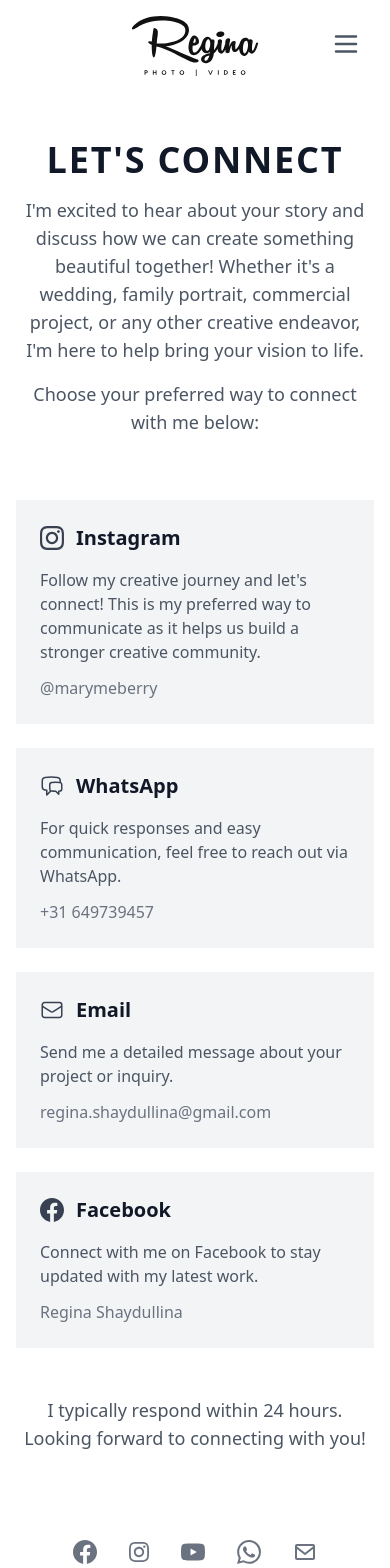
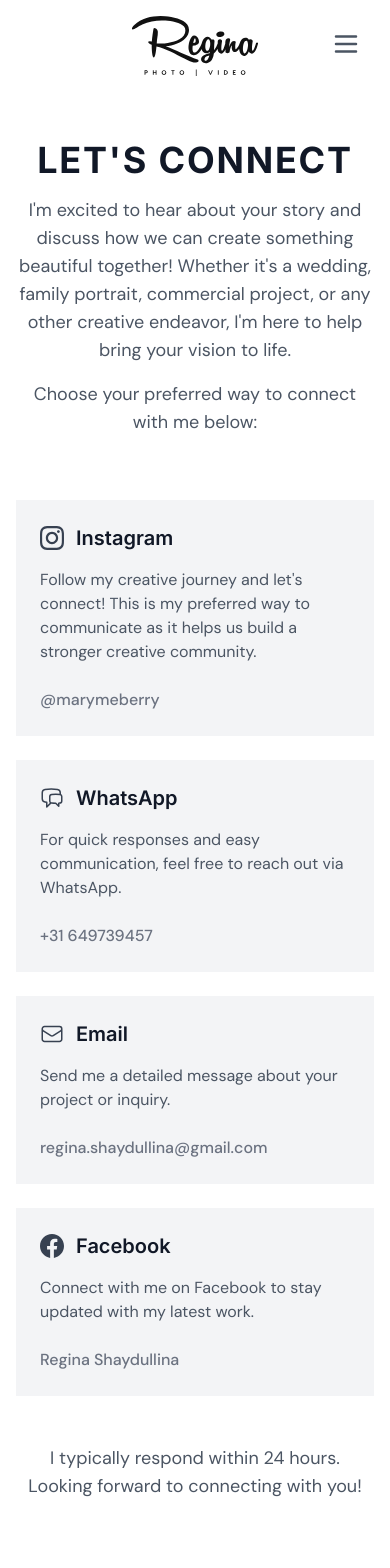
Before and after one commit to Qvatra/regina-studio, a Next.js app: page /contact in a window 390 px wide. Shown: the top 1568 px of the page. Built offline with nearby package versions, Linux system fonts and the light colour scheme.

Commit message:
apply DRY

```diff
--- /dev/null
+++ b/components/Card.tsx
@@ -0,0 +1,59 @@
+import { ReactNode } from 'react';
+import Link from 'next/link';
+import React from 'react';
+
+interface CardProps {
+  href?: string;
+  className?: string;
+  children: ReactNode;
+  onClick?: () => void;
+}
+
+interface CardHeaderProps {
+  children: ReactNode;
+  className?: string;
+}
+
+interface CardContentProps {
+  children: ReactNode;
+  className?: string;
+}
+
+interface CardFooterProps {
+  children: ReactNode;
+  className?: string;
+}
+
+export function Card({ href, className = "", children, onClick }: CardProps) {
+  const cardClassName = `block p-6 h-full group bg-gray-100 hover:bg-gray-200 transition-all hover:scale-105 relative ${className}`;
+
+  return href ? (
+    <Link href={href} className={cardClassName}>{children}</Link>
+  ) : (
+    <div onClick={onClick} className={cardClassName}>{children}</div>
+  );
+}
+
+export function CardHeader({ children, className = "" }: CardHeaderProps) {
+  return (
+    <div className={`text-xl font-semibold mb-2 ${className}`}>
+      {children}
+    </div>
+  );
+}
+
+export function CardContent({ children, className = "" }: CardContentProps) {
+  return (
+    <div className={`text-gray-600 mb-12 ${className}`}>
+      {children}
+    </div>
+  );
+}
+
+export function CardFooter({ children, className = "" }: CardFooterProps) {
+  return (
+    <div className={`absolute bottom-6 left-6 right-6 text-gray-500 font-medium ${className}`}>
+      {children}
+    </div>
+  );
+}
--- a/components/Footer.tsx
+++ b/components/Footer.tsx
@@ -1,70 +1,72 @@
 import Link from 'next/link';
 
+const socialLinks = [
+  {
+    href: "https://facebook.com/regina.shaydullina.5",
+    label: "Facebook",
+    icon: (
+      <svg className="h-6 w-6" fill="currentColor" viewBox="0 0 24 24">
+        <path d="M24 12.073c0-6.627-5.373-12-12-12s-12 5.373-12 12c0 5.99 4.388 10.954 10.125 11.854v-8.385H7.078v-3.47h3.047V9.43c0-3.007 1.792-4.669 4.533-4.669 1.312 0 2.686.235 2.686.235v2.953H15.83c-1.491 0-1.956.925-1.956 1.874v2.25h3.328l-.532 3.47h-2.796v8.385C19.612 23.027 24 18.062 24 12.073z"/>
+      </svg>
+    )
+  },
+  {
+    href: "https://instagram.com/marymeberry",
+    label: "Instagram",
+    icon: (
+      <svg className="h-5 w-5" fill="currentColor" viewBox="0 0 24 24">
+        <path d="M12 2.163c3.204 0 3.584.012 4.85.07 3.252.148 4.771 1.691 4.919 4.919.058 1.265.069 1.645.069 4.849 0 3.205-.012 3.584-.069 4.849-.149 3.225-1.664 4.771-4.919 4.919-1.266.058-1.644.07-4.85.07-3.204 0-3.584-.012-4.849-.07-3.26-.149-4.771-1.699-4.919-4.92-.058-1.265-.07-1.644-.07-4.849 0-3.204.013-3.583.07-4.849.149-3.227 1.664-4.771 4.919-4.919 1.266-.057 1.645-.069 4.849-.069zm0-2.163c-3.259 0-3.667.014-4.947.072-4.358.2-6.78 2.618-6.98 6.98-.059 1.281-.073 1.689-.073 4.948 0 3.259.014 3.668.072 4.948.2 4.358 2.618 6.78 6.98 6.98 1.281.058 1.689.072 4.948.072 3.259 0 3.668-.014 4.948-.072 4.354-.2 6.782-2.618 6.979-6.98.059-1.28.073-1.689.073-4.948 0-3.259-.014-3.667-.072-4.947-.196-4.354-2.617-6.78-6.979-6.98-1.281-.059-1.69-.073-4.949-.073zm0 5.838c-3.403 0-6.162 2.759-6.162 6.162s2.759 6.163 6.162 6.163 6.162-2.759 6.162-6.163c0-3.403-2.759-6.162-6.162-6.162zm0 10.162c-2.209 0-4-1.79-4-4 0-2.209 1.791-4 4-4s4 1.791 4 4c0 2.21-1.791 4-4 4zm6.406-11.845c-.796 0-1.441.645-1.441 1.44s.645 1.44 1.441 1.44c.795 0 1.439-.645 1.439-1.44s-.644-1.44-1.439-1.44z"/>
+      </svg>
+    )
+  },
+  {
+    href: "https://youtube.com/@reginashaidullina-zin",
+    label: "YouTube",
+    icon: (
+      <svg className="h-6 w-6" fill="currentColor" viewBox="0 0 24 24">
+        <path d="M23.498 6.186a3.016 3.016 0 0 0-2.122-2.136C19.505 3.545 12 3.545 12 3.545s-7.505 0-9.377.505A3.017 3.017 0 0 0 .502 6.186C0 8.07 0 12 0 12s0 3.93.502 5.814a3.016 3.016 0 0 0 2.122 2.136c1.871.505 9.376.505 9.376.505s7.505 0 9.377-.505a3.015 3.015 0 0 0 2.122-2.136C24 15.93 24 12 24 12s0-3.93-.502-5.814zM9.545 15.568V8.432L15.818 12l-6.273 3.568z"/>
+      </svg>
+    )
+  },
+  {
+    href: "https://wa.me/+31649739457",
+    label: "WhatsApp",
+    icon: (
+      <svg className="h-6 w-6" fill="currentColor" viewBox="0 0 24 24">
+        <path d="M17.472 14.382c-.297-.149-1.758-.867-2.03-.967-.273-.099-.471-.148-.67.15-.197.297-.767.966-.94 1.164-.173.199-.347.223-.644.075-.297-.15-1.255-.463-2.39-1.475-.883-.788-1.48-1.761-1.653-2.059-.173-.297-.018-.458.13-.606.134-.133.298-.347.446-.52.149-.174.198-.298.298-.497.099-.198.05-.371-.025-.52-.075-.149-.669-1.612-.916-2.207-.242-.579-.487-.5-.669-.51-.173-.008-.371-.01-.57-.01-.198 0-.52.074-.792.372-.272.297-1.04 1.016-1.04 2.479 0 1.462 1.065 2.875 1.213 3.074.149.198 2.096 3.2 5.077 4.487.709.306 1.262.489 1.694.625.712.227 1.36.195 1.871.118.571-.085 1.758-.719 2.006-1.413.248-.694.248-1.289.173-1.413-.074-.124-.272-.198-.57-.347m-5.421 7.403h-.004a9.87 9.87 0 01-5.031-1.378l-.361-.214-3.741.982.998-3.648-.235-.374a9.86 9.86 0 01-1.51-5.26c.001-5.45 4.436-9.884 9.888-9.884 2.64 0 5.122 1.03 6.988 2.898a9.825 9.825 0 012.893 6.994c-.003 5.45-4.437 9.884-9.885 9.884m8.413-18.297A11.815 11.815 0 0012.05 0C5.495 0 .16 5.335.157 11.892c0 2.096.547 4.142 1.588 5.945L.057 24l6.305-1.654a11.882 11.882 0 005.683 1.448h.005c6.554 0 11.89-5.335 11.893-11.893a11.821 11.821 0 00-3.48-8.413z"/>
+      </svg>
+    )
+  },
+  {
+    href: "mailto:regina.shaydullina@gmail.com?subject=Contact%20from%20website",
+    label: "Email",
+    icon: (
+      <svg className="h-6 w-6" fill="currentColor" viewBox="0 0 24 24">
+        <path d="M20 4H4c-1.103 0-2 .897-2 2v12c0 1.103.897 2 2 2h16c1.103 0 2-.897 2-2V6c0-1.103-.897-2-2-2zm0 2v.511l-8 6.223-8-6.222V6h16zM4 18V9.044l7.386 5.745a.994.994 0 0 0 1.228 0L20 9.044 20.002 18H4z"/>
+      </svg>
+    )
+  }
+];
+
 export default function Footer() {
+  const linkClassName = "text-gray-900 hover:text-gray-600 transition-all hover:scale-125 transform-gpu origin-center";
+
   return (
     <footer className="mt-auto py-10">
       <div className="max-w-7xl mx-auto px-4 flex items-center justify-center space-x-8">
-        <a
-          href="https://facebook.com/regina.shaydullina.5"
-          target="_blank"
-          rel="noopener noreferrer"
-          className="text-gray-500 hover:text-gray-900 transition-all hover:scale-125 transform-gpu origin-center"
-        >
-          <span className="sr-only">Facebook</span>
-          <svg className="h-6 w-6" fill="currentColor" viewBox="0 0 24 24">
-            <path d="M24 12.073c0-6.627-5.373-12-12-12s-12 5.373-12 12c0 5.99 4.388 10.954 10.125 11.854v-8.385H7.078v-3.47h3.047V9.43c0-3.007 1.792-4.669 4.533-4.669 1.312 0 2.686.235 2.686.235v2.953H15.83c-1.491 0-1.956.925-1.956 1.874v2.25h3.328l-.532 3.47h-2.796v8.385C19.612 23.027 24 18.062 24 12.073z"/>
-          </svg>
-        </a>
-
-        <a
-          href="https://instagram.com/marymeberry"
-          target="_blank"
-          rel="noopener noreferrer"
-          className="text-gray-500 hover:text-gray-900 transition-all hover:scale-125 transform-gpu origin-center"
-        >
-          <span className="sr-only">Instagram</span>
-          <svg className="h-5 w-5" fill="currentColor" viewBox="0 0 24 24">
-            <path d="M12 2.163c3.204 0 3.584.012 4.85.07 3.252.148 4.771 1.691 4.919 4.919.058 1.265.069 1.645.069 4.849 0 3.205-.012 3.584-.069 4.849-.149 3.225-1.664 4.771-4.919 4.919-1.266.058-1.644.07-4.85.07-3.204 0-3.584-.012-4.849-.07-3.26-.149-4.771-1.699-4.919-4.92-.058-1.265-.07-1.644-.07-4.849 0-3.204.013-3.583.07-4.849.149-3.227 1.664-4.771 4.919-4.919 1.266-.057 1.645-.069 4.849-.069zm0-2.163c-3.259 0-3.667.014-4.947.072-4.358.2-6.78 2.618-6.98 6.98-.059 1.281-.073 1.689-.073 4.948 0 3.259.014 3.668.072 4.948.2 4.358 2.618 6.78 6.98 6.98 1.281.058 1.689.072 4.948.072 3.259 0 3.668-.014 4.948-.072 4.354-.2 6.782-2.618 6.979-6.98.059-1.28.073-1.689.073-4.948 0-3.259-.014-3.667-.072-4.947-.196-4.354-2.617-6.78-6.979-6.98-1.281-.059-1.69-.073-4.949-.073zm0 5.838c-3.403 0-6.162 2.759-6.162 6.162s2.759 6.163 6.162 6.163 6.162-2.759 6.162-6.163c0-3.403-2.759-6.162-6.162-6.162zm0 10.162c-2.209 0-4-1.79-4-4 0-2.209 1.791-4 4-4s4 1.791 4 4c0 2.21-1.791 4-4 4zm6.406-11.845c-.796 0-1.441.645-1.441 1.44s.645 1.44 1.441 1.44c.795 0 1.439-.645 1.439-1.44s-.644-1.44-1.439-1.44z"/>
-          </svg>
-        </a>
-
-          {/* YouTube */}
+        {socialLinks.map(({ href, label, icon }) => (
           <a
-            href="https://youtube.com/@reginashaidullina-zin"
+            key={label}
+            href={href}
             target="_blank"
             rel="noopener noreferrer"
-            className="text-gray-500 hover:text-gray-900 transition-all hover:scale-125 transform-gpu origin-center"
+            className={linkClassName}
           >
-            <span className="sr-only">YouTube</span>
-            <svg className="h-6 w-6" fill="currentColor" viewBox="0 0 24 24">
-              <path d="M23.498 6.186a3.016 3.016 0 0 0-2.122-2.136C19.505 3.545 12 3.545 12 3.545s-7.505 0-9.377.505A3.017 3.017 0 0 0 .502 6.186C0 8.07 0 12 0 12s0 3.93.502 5.814a3.016 3.016 0 0 0 2.122 2.136c1.871.505 9.376.505 9.376.505s7.505 0 9.377-.505a3.015 3.015 0 0 0 2.122-2.136C24 15.93 24 12 24 12s0-3.93-.502-5.814zM9.545 15.568V8.432L15.818 12l-6.273 3.568z"/>
-            </svg>
+            <span className="sr-only">{label}</span>
+            {icon}
           </a>
-
-          {/* WhatsApp */}
-          <a
-            href="https://wa.me/+31649739457"
-            target="_blank"
-            rel="noopener noreferrer"
-            className="text-gray-500 hover:text-gray-900 transition-all hover:scale-125 transform-gpu origin-center"
-          >
-            <span className="sr-only">WhatsApp</span>
-            <svg className="h-6 w-6" fill="currentColor" viewBox="0 0 24 24">
-              <path d="M17.472 14.382c-.297-.149-1.758-.867-2.03-.967-.273-.099-.471-.148-.67.15-.197.297-.767.966-.94 1.164-.173.199-.347.223-.644.075-.297-.15-1.255-.463-2.39-1.475-.883-.788-1.48-1.761-1.653-2.059-.173-.297-.018-.458.13-.606.134-.133.298-.347.446-.52.149-.174.198-.298.298-.497.099-.198.05-.371-.025-.52-.075-.149-.669-1.612-.916-2.207-.242-.579-.487-.5-.669-.51-.173-.008-.371-.01-.57-.01-.198 0-.52.074-.792.372-.272.297-1.04 1.016-1.04 2.479 0 1.462 1.065 2.875 1.213 3.074.149.198 2.096 3.2 5.077 4.487.709.306 1.262.489 1.694.625.712.227 1.36.195 1.871.118.571-.085 1.758-.719 2.006-1.413.248-.694.248-1.289.173-1.413-.074-.124-.272-.198-.57-.347m-5.421 7.403h-.004a9.87 9.87 0 01-5.031-1.378l-.361-.214-3.741.982.998-3.648-.235-.374a9.86 9.86 0 01-1.51-5.26c.001-5.45 4.436-9.884 9.888-9.884 2.64 0 5.122 1.03 6.988 2.898a9.825 9.825 0 012.893 6.994c-.003 5.45-4.437 9.884-9.885 9.884m8.413-18.297A11.815 11.815 0 0012.05 0C5.495 0 .16 5.335.157 11.892c0 2.096.547 4.142 1.588 5.945L.057 24l6.305-1.654a11.882 11.882 0 005.683 1.448h.005c6.554 0 11.89-5.335 11.893-11.893a11.821 11.821 0 00-3.48-8.413z"/>
-            </svg>
-          </a>
-
-          {/* Email */}
-          <a
-            href="mailto:regina.shaydullina@gmail.com?subject=Contact%20from%20website"
-            className="text-gray-500 hover:text-gray-900 transition-all hover:scale-125 transform-gpu origin-center"
-          >
-            <span className="sr-only">Email</span>
-            <svg className="h-6 w-6" fill="currentColor" viewBox="0 0 24 24">
-              <path d="M20 4H4c-1.103 0-2 .897-2 2v12c0 1.103.897 2 2 2h16c1.103 0 2-.897 2-2V6c0-1.103-.897-2-2-2zm0 2v.511l-8 6.223-8-6.222V6h16zM4 18V9.044l7.386 5.745a.994.994 0 0 0 1.228 0L20 9.044 20.002 18H4z"/>
-            </svg>
-          </a>
-        </div>
+        ))}
+      </div>
     </footer>
   );
 }
--- a/components/TypeWriter.tsx
+++ b/components/TypeWriter.tsx
@@ -45,10 +45,10 @@ export default function TypeWriter({
   return (
     <div className="flex items-center justify-center">
       <div className="text-center">
-        <span className={className}>
+        <p className={className}>
           {text}
           <span>|</span>
-        </span>
+        </p>
       </div>
     </div>
   );
--- a/pages/_document.tsx
+++ b/pages/_document.tsx
@@ -8,19 +8,23 @@ class MyDocument extends Document {
           <link rel="icon" href="/favicon.ico" />
           <meta
             name="description"
-            content="See pictures from Next.js Conf and the After Party."
+            content="Professional photography and videography services in Amsterdam area. Specializing in weddings, events, portraits, and commercial projects."
           />
-          <meta property="og:site_name" content="nextjsconf-pics.vercel.app" />
+          <meta property="og:site_name" content="Studio Regina" />
           <meta
             property="og:description"
-            content="See pictures from Next.js Conf and the After Party."
+            content="Professional photography and videography services in Amsterdam area. Specializing in weddings, events, portraits, and commercial projects."
           />
-          <meta property="og:title" content="Next.js Conf 2022 Pictures" />
+          <meta property="og:title" content="Studio Regina | Creative Photography & Videography" />
           <meta name="twitter:card" content="summary_large_image" />
-          <meta name="twitter:title" content="Next.js Conf 2022 Pictures" />
+          <meta name="twitter:title" content="Studio Regina | Creative Photography & Videography" />
           <meta
             name="twitter:description"
-            content="See pictures from Next.js Conf and the After Party."
+            content="Professional photography and videography services in Amsterdam area. Specializing in weddings, events, portraits, and commercial projects."
+          />
+          <link
+            href="https://fonts.googleapis.com/css2?family=Inter:wght@400;500;600;700&family=DM+Sans:wght@400;500;600;700&display=swap"
+            rel="stylesheet"
           />
         </Head>
         <body className="bg-white antialiased">
--- a/pages/contact.tsx
+++ b/pages/contact.tsx
@@ -3,6 +3,7 @@ import {
   ChatBubbleLeftRightIcon as WhatsAppIcon,
   EnvelopeIcon as MailIcon
 } from '@heroicons/react/24/outline';
+import { Card, CardHeader, CardContent, CardFooter } from '../components/Card';
 
 // Custom Instagram and Facebook icons since they're not available in Heroicons
 const InstagramIcon = ({ className = "h-6 w-6" }) => (
@@ -70,20 +71,23 @@ export default function Contact() {
 
         <section className="grid gap-6 md:grid-cols-2 max-w-3xl mx-auto">
           {contactOptions.map((option) => (
-            <a
+            <Card
               key={option.name}
               href={option.url}
-              target="_blank"
-              rel="noopener noreferrer"
-              className="block p-6 transition-transform transition-colors hover:scale-105 bg-gray-100 hover:bg-gray-200"
             >
-              <div className="flex items-center mb-4">
-                <option.icon className="h-6 w-6 mr-3 text-gray-700" />
-                <h2 className="text-xl font-semibold">{option.name}</h2>
-              </div>
-              <p className="text-gray-600 mb-3">{option.description}</p>
-              <p className="text-gray-500 font-medium">{option.handle}</p>
-            </a>
+              <CardHeader>
+                <div className="flex items-center mb-4">
+                  <option.icon className="h-6 w-6 mr-3 text-gray-700" />
+                  <h2>{option.name}</h2>
+                </div>
+              </CardHeader>
+              <CardContent>
+                <p>{option.description}</p>
+              </CardContent>
+              <CardFooter>
+                <p>{option.handle}</p>
+              </CardFooter>
+            </Card>
           ))}
         </section>
 
--- a/styles/index.css
+++ b/styles/index.css
@@ -2,6 +2,13 @@
 @tailwind components;
 @tailwind utilities;
 
+@layer base {
+  h1, h2, h3, h4, h5, h6 {
+    @apply font-heading;
+  }
+}
+
+/* Safari bug related to lazy-loaded images */
 @supports (font: -apple-system-body) and (-webkit-appearance: none) {
   img[loading="lazy"] {
     clip-path: inset(0.6px);
--- a/tailwind.config.js
+++ b/tailwind.config.js
@@ -26,6 +26,10 @@ module.exports = {
           },
         },
       },
+      fontFamily: {
+        sans: ['DM Sans', 'system-ui', '-apple-system', 'sans-serif'],
+        heading: ['Inter', 'system-ui', 'sans-serif'],
+      },
     },
   },
   plugins: [
```
Also changed, not shown: components/Citations.tsx (added, +44 -0 lines), components/Navigation.tsx (+80 -121 lines), pages/index.tsx (+6 -32 lines), pages/services.tsx (+16 -18 lines).
